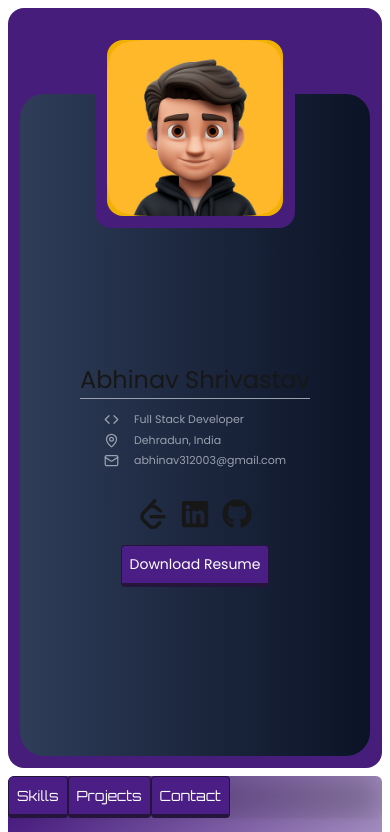
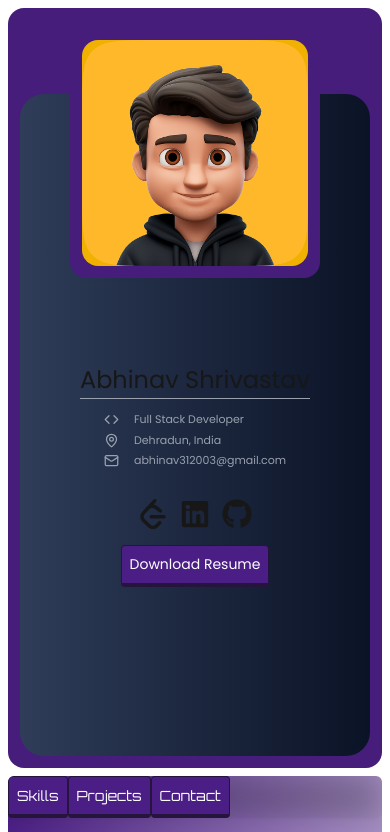
Before and after one commit to abhinavshr89/portfolio, a Next.js app: page / in a window 390 px wide. Shown: the top 832 px of the page. Built offline with nearby package versions, Linux system fonts and the light colour scheme.

Commit message:
changed image size

```diff
--- a/components/SideBar.js
+++ b/components/SideBar.js
@@ -16,7 +16,7 @@ const SideBar = () => {
       {/* Avatar Image Section */}
       <div
         id="image_div_container"
-        className="z-10 max-sm:w-[40%] min-w-[200px] md:max-w-[250px] w-[60%] absolute top-[20px] p-3 rounded-2xl bg-[#461D7B]"
+        className="z-10 max-sm:w-[70%] min-w-[200px] max-w-[250px] w-[60%] absolute top-[20px] p-3 rounded-2xl bg-[#461D7B]"
       >
         <div className="w-full rounded-2xl bg-yellow-500 flex justify-center items-center m-auto">
           <Image src="/favatar.png" alt="avatar" width={300} height={300} />
```
